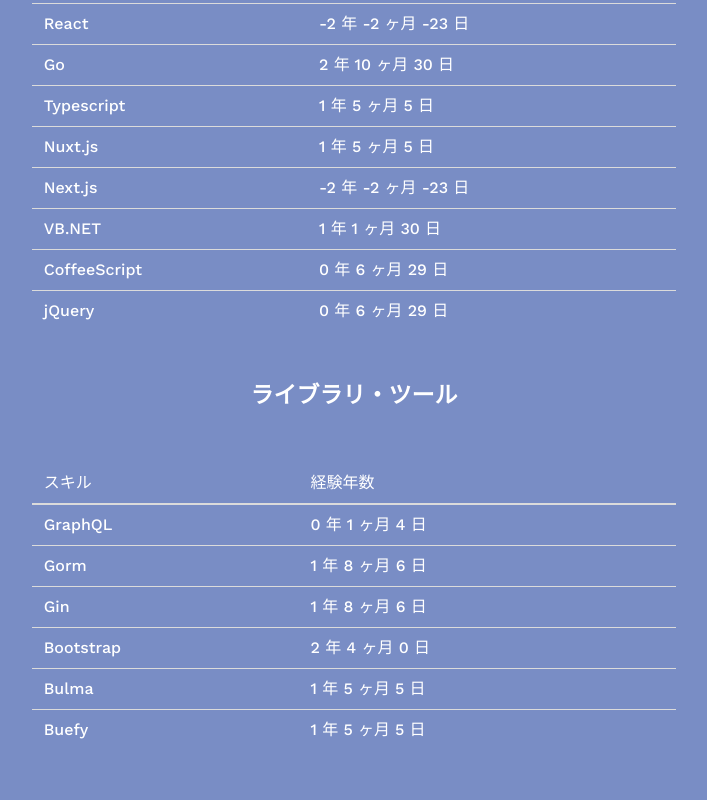
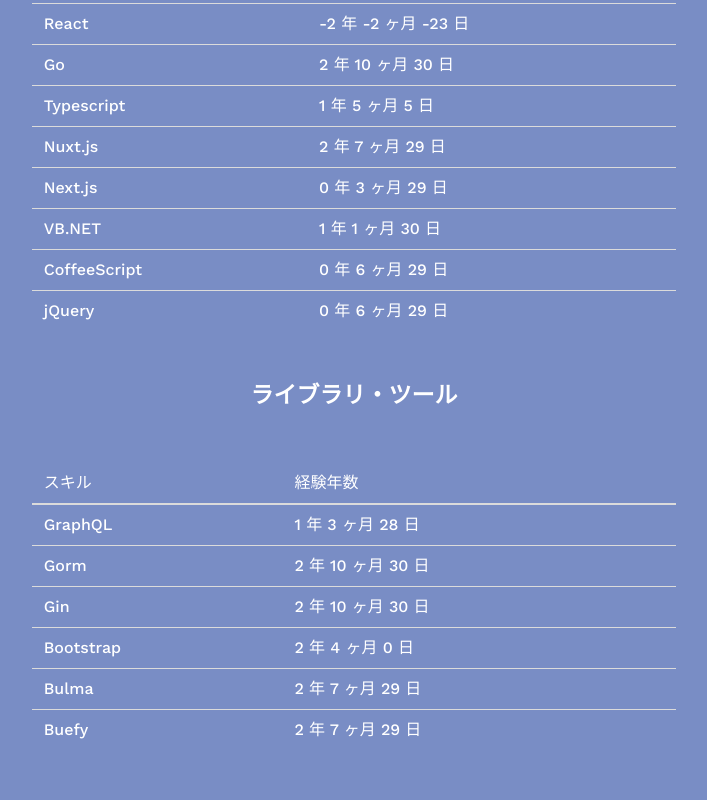
Before and after one commit to yasunaga-shuto/portfolio, a Next.js app: page / in a window 1280 px wide. Shown: the part 2460-3260 px from the top of the page, without its empty margins (286-993 px from the left). Built offline with nearby package versions, Linux system fonts and the light colour scheme.

Commit message:
経歴変更

```diff
--- a/pages/index.tsx
+++ b/pages/index.tsx
@@ -56,11 +56,11 @@
     },
     {
       name: "Nuxt.js",
-      experience: [{ start: "2021-10-01", end: "current" }]
+      experience: [{ start: "2021-10-01", end: "2024-05-31" }]
     },
     {
       name: "Next.js",
-      experience: [{ start: "2025-06-01", end: "current" }]
+      experience: [{ start: "2025-06-01", end: "2025-09-30" }]
     },
     {
       name: "VB.NET",
@@ -78,15 +78,15 @@
   const libraries: Skill[] = [
     {
       name: "GraphQL",
-      experience: [{ start: "2023-02-01", end: "current" }],
+      experience: [{ start: "2023-02-01", end: "2024-05-31" }],
     },
     {
       name: "Gorm",
-      experience: [{ start: "2021-07-01", end: "current" }]
+      experience: [{ start: "2021-07-01", end: "2024-05-31" }]
     },
     {
       name: "Gin",
-      experience: [{ start: "2021-07-01", end: "current" }]
+      experience: [{ start: "2021-07-01", end: "2024-05-31" }]
     },
     {
       name: "Bootstrap",
@@ -94,11 +94,11 @@
     },
     {
       name: "Bulma",
-      experience: [{ start: "2021-10-01", end: "current" }]
+      experience: [{ start: "2021-10-01", end: "2024-05-31" }]
     },
     {
       name: "Buefy",
-      experience: [{ start: "2021-10-01", end: "current" }]
+      experience: [{ start: "2021-10-01", end: "2024-05-31" }]
     },
   ]
   const infra: Skill[] = [
@@ -112,23 +112,23 @@
     },
     {
       name: "GCP",
-      experience: [{ start: "2021-11-01", end: "current" }]
+      experience: [{ start: "2021-11-01", end: "2024-05-31" }]
     },
     {
       name: "GKE",
-      experience: [{ start: "2021-11-01", end: "current" }]
+      experience: [{ start: "2021-11-01", end: "2024-05-31" }]
     },
     {
       name: "Kubernetes",
-      experience: [{ start: "2021-11-01", end: "current" }]
+      experience: [{ start: "2021-11-01", end: "2024-05-31" }]
     },
     {
       name: "Helm",
-      experience: [{ start: "2021-11-01", end: "current" }]
+      experience: [{ start: "2021-11-01", end: "2024-05-31" }]
     },
     {
       name: "Terraform",
-      experience: [{ start: "2020-04-01", end: "current" }]
+      experience: [{ start: "2020-04-01", end: "2024-05-31" }]
     },
     {
       name: "Vagrant",
@@ -170,7 +170,7 @@
     },
     {
       name: "Asana",
-      experience: [{ start: "2021-11-01", end: "current" }]
+      experience: [{ start: "2021-11-01", end: "2024-05-31" }]
     },
     {
       name: "Jenkins",
@@ -178,7 +178,7 @@
     },
     {
       name: "Circle CI",
-      experience: [{ start: "2021-11-01", end: "current" }]
+      experience: [{ start: "2021-11-01", end: "2024-05-31" }]
     },
     {
       name: "Slack",
@@ -186,7 +186,7 @@
     },
     {
       name: "Stripe",
-      experience: [{ start: "2021-11-01", end: "current" }]
+      experience: [{ start: "2021-11-01", end: "2024-05-31" }]
     },
     {
       name: "Elasticsearch",
```
